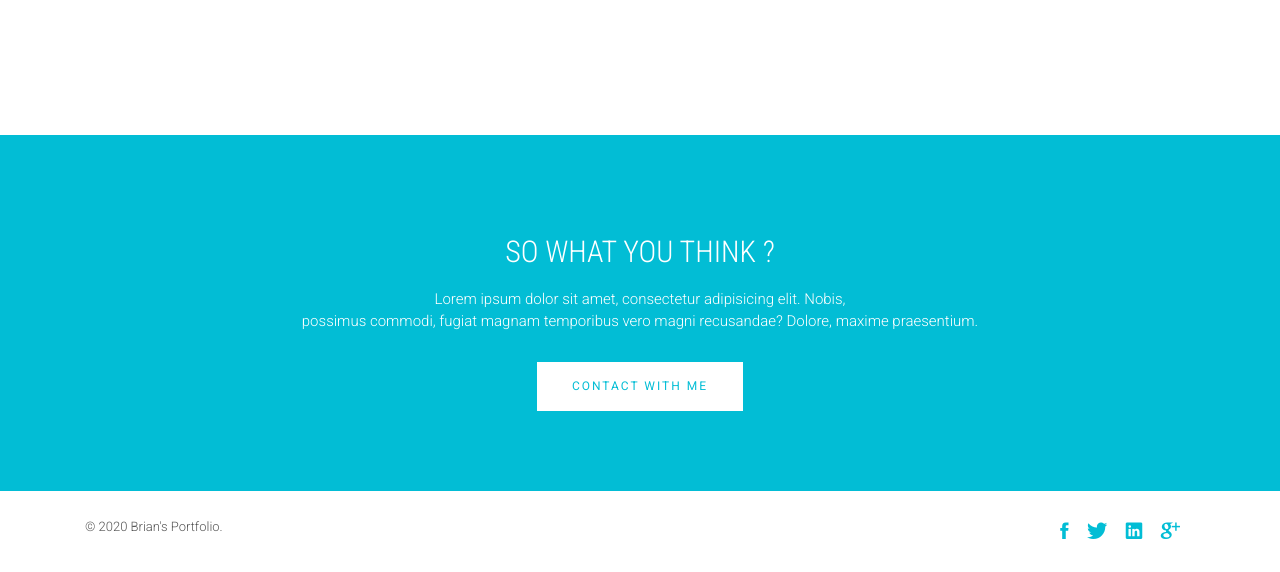
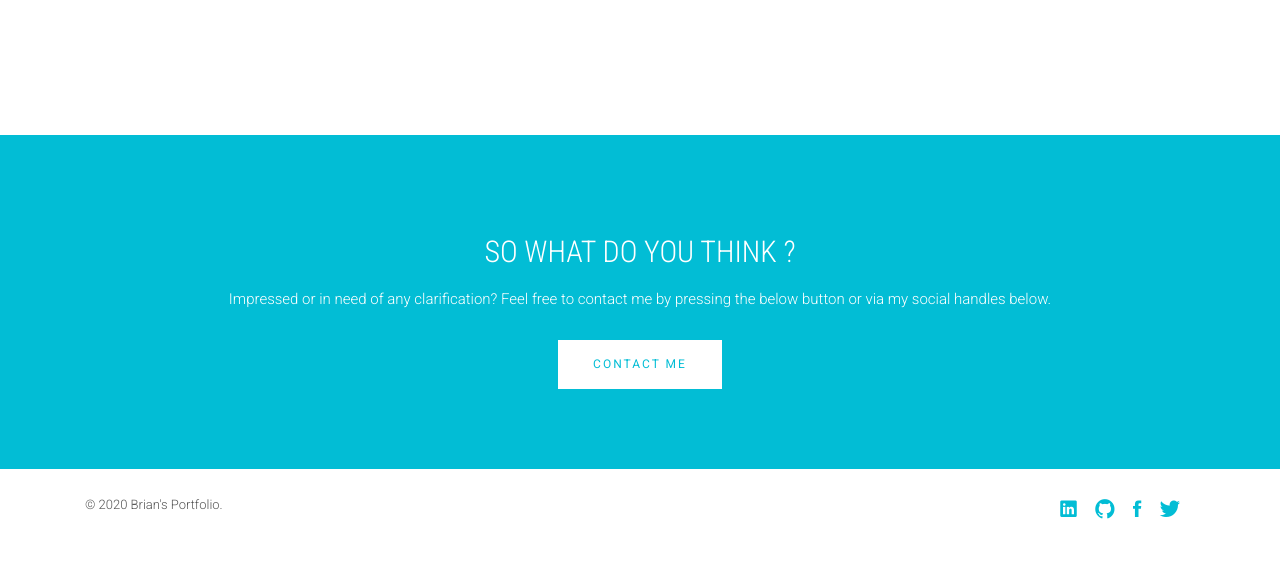
Before and after one commit to bryomajor/portfolio, a Django app: page / in a window 1280 px wide. Shown: the part 2106-2678 px from the top of the page. After the commit the page ends 2625 px from the top, so only its background shows below. Run offline with Django 3.2, Linux system fonts and the light colour scheme; some libraries are stand-ins or nearby versions; some web fonts are replaced.

Commit message:
insert links in linkables and style the page.

```diff
--- a/portfolio/myportfolio/templates/footer.html
+++ b/portfolio/myportfolio/templates/footer.html
@@ -3,13 +3,11 @@
         <div class="row">
             <div class="col-md-12">
                 <div class="block">
-                    <h2 class="title wow fadeInDown" data-wow-delay=".3s" data-wow-duration="500ms">SO WHAT YOU THINK ?
+                    <h2 class="title wow fadeInDown" data-wow-delay=".3s" data-wow-duration="500ms">SO WHAT DO YOU THINK ?
                         </h1>
-                        <p class="wow fadeInDown" data-wow-delay=".5s" data-wow-duration="500ms">Lorem ipsum dolor sit
-                            amet, consectetur adipisicing elit. Nobis,<br>possimus commodi, fugiat magnam temporibus
-                            vero magni recusandae? Dolore, maxime praesentium.</p>
-                        <a href="#" class="btn btn-default btn-contact wow fadeInDown" data-wow-delay=".7s"
-                            data-wow-duration="500ms">Contact With Me</a>
+                        <p class="wow fadeInDown" data-wow-delay=".5s" data-wow-duration="500ms">Impressed or in need of any clarification? Feel free to contact me by pressing the below button or via my social handles below.</p>
+                        <a href="mailto:bryomajor@gmail.com?Subject=Hello%Brian" target="_top" class="btn btn-default btn-contact wow fadeInDown" data-wow-delay=".7s"
+                            data-wow-duration="500ms">Contact Me</a>
                 </div>
             </div>
 
@@ -28,23 +26,23 @@
             <!-- Social Media -->
             <ul class="social">
                 <li>
-                    <a href="http://wwww.fb.com/" class="Facebook">
+                    <a href="https://www.linkedin.com/in/brian-otieno-101550b7/" class="Linkedin" target="_blank">
+                        <i class="ion-social-linkedin"></i>
+                    </a>
+                </li>
+                <li>
+                    <a href="https://github.com/bryomajor" class="Github">
+                        <i class="ion-social-github"></i>
+                    </a>
+                </li>
+                <li>
+                    <a href="https://www.facebook.com/bilal.bryian.fierce" class="Facebook" target="_blank">
                         <i class="ion-social-facebook"></i>
                     </a>
                 </li>
                 <li>
-                    <a href="http://wwww.twitter.com/" class="Twitter">
+                    <a href="https://twitter.com/Bryomajor" class="Twitter" target="_blank">
                         <i class="ion-social-twitter"></i>
-                    </a>
-                </li>
-                <li>
-                    <a href="#" class="Linkedin">
-                        <i class="ion-social-linkedin"></i>
-                    </a>
-                </li>
-                <li>
-                    <a href="http://wwww.fb.com/" class="Google Plus">
-                        <i class="ion-social-googleplus"></i>
                     </a>
                 </li>
             </ul>
```
